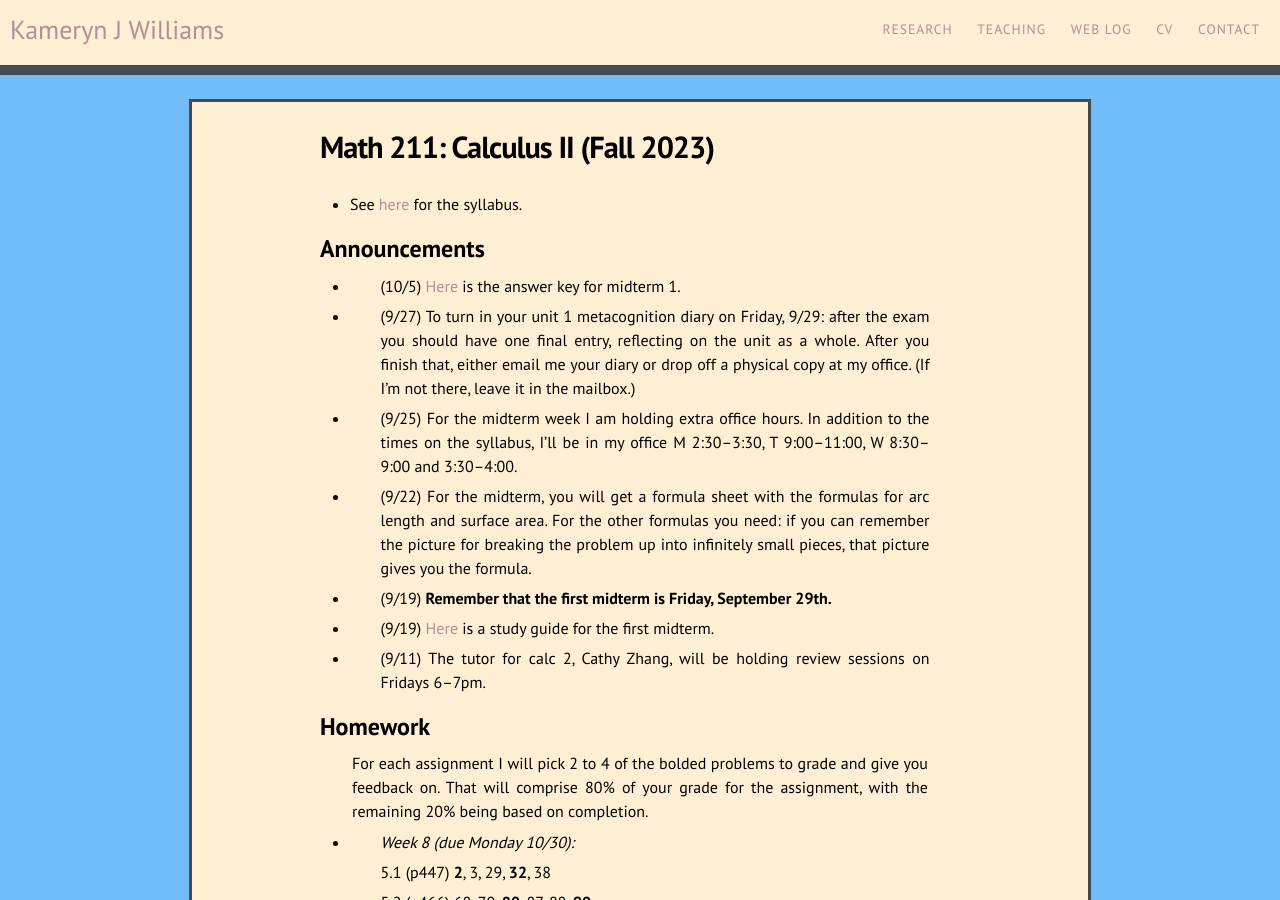
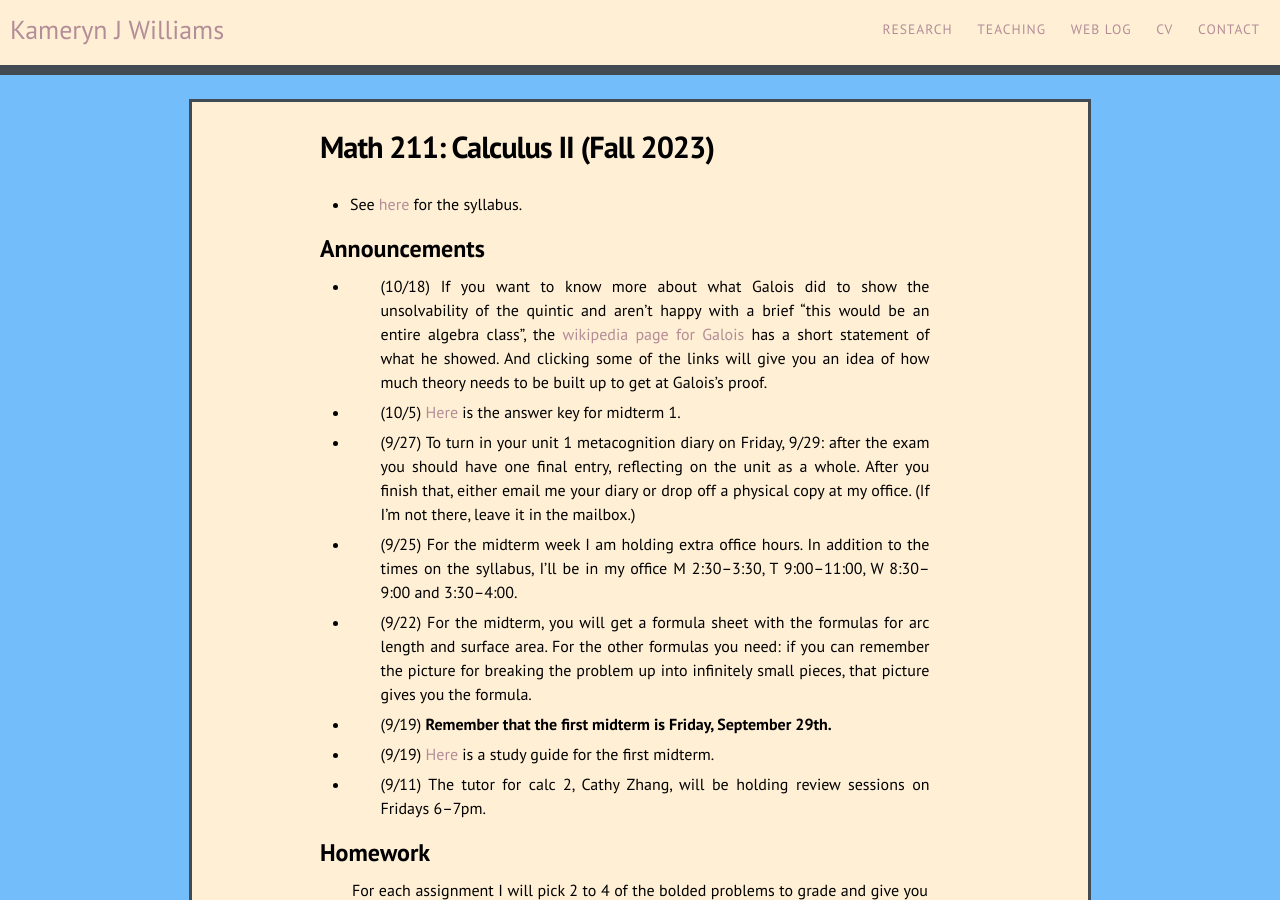
Before and after one commit to kamerynjw/kamerynjw.github.io, a Jekyll site: the page built from teaching/2023/math211.md, in a window 1280 px wide and 900 px high. Built offline with Jekyll 4.4.1, drawn with Linux system fonts in a browser that asks for light colours; nearby versions of some CDN libraries; formulas are drawn with MathJax 3.

Commit message:
added a note about galois

```diff
--- a/teaching/2023/math211.md
+++ b/teaching/2023/math211.md
@@ -9,6 +9,8 @@ permalink: /teaching/2023/math211/
 
 Announcements
 -------------
+
+* (10/18) If you want to know more about what Galois did to show the unsolvability of the quintic and aren't happy with a brief "this would be an entire algebra class", the [wikipedia page for Galois](https://en.wikipedia.org/wiki/%C3%89variste_Galois#Galois_theory) has a short statement of what he showed. And clicking some of the links will give you an idea of how much theory needs to be built up to get at Galois's proof.
 
 * (10/5) [Here](e1answers.pdf) is the answer key for midterm 1.
 
```
